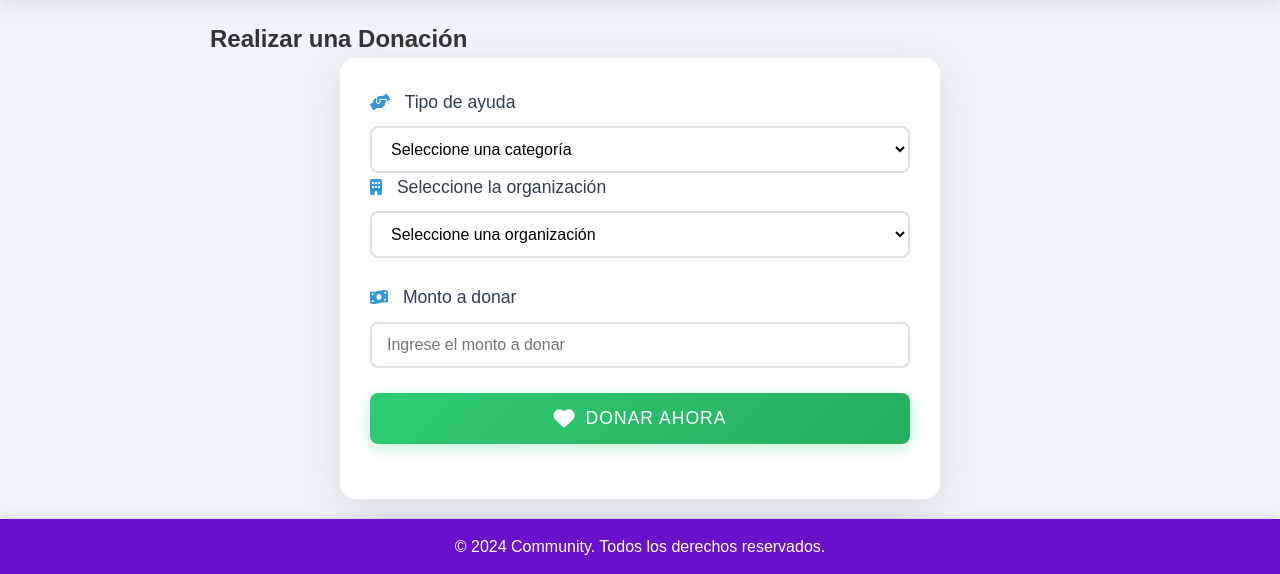
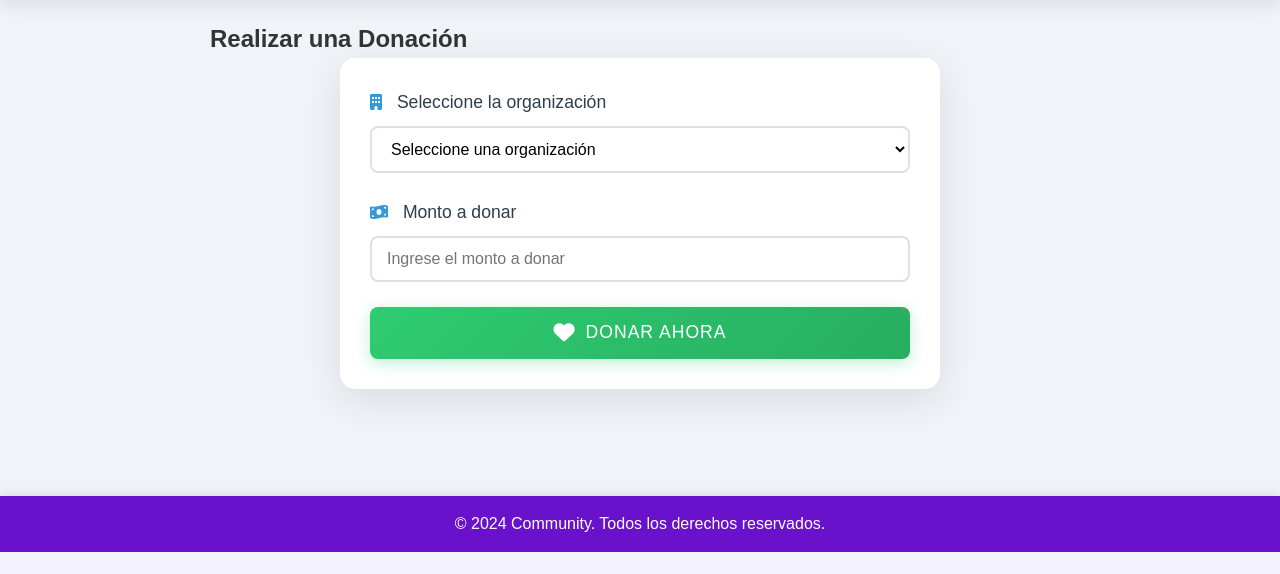
Before and after one commit to Curcolor/CONEXION_SOLIDARIA, a Flask app: page /donar in a window 1280 px wide. Shown: the part 248-822 px from the top of the page. After the commit the page ends 800 px from the top, so only its background shows below. Run offline with Flask 3, Linux system fonts and the light colour scheme; data comes from the database, SQL or seed files in the repository.

Commit message:
solucion de problemas con el html de donacion

```diff
--- a/src/templates/pages/donar.html
+++ b/src/templates/pages/donar.html
@@ -37,22 +37,6 @@
 
     <main class="container">
         <h2>Realizar una Donación</h2>
-        <form id="form_donacion" class="donation-form">
-            <div class="form-group">
-                <label for="tipo_ayuda">
-                    <i class="fas fa-hands-helping"></i>
-                    Tipo de ayuda
-                </label>
-                <select id="tipo_ayuda" required>
-                    <option value="">Seleccione una categoría</option>
-                    <option value="educacion">Educación</option>
-                    <option value="salud">Salud</option>
-                    <option value="medio_ambiente">Medio Ambiente</option>
-                    <option value="tecnologia">Tecnología</option>
-                    <option value="cultura">Cultura</option>
-                    <option value="deporte">Deporte</option>
-                    <option value="social">Social</option>
-                </select>
 
         <!-- Sección para proyecto específico -->
         <div id="proyecto-especifico" style="display: none;">
@@ -64,38 +48,28 @@
                     <p>Recaudado: $<span id="proyecto-recaudado"></span></p>
                 </div>
             </div>
-                    <form id="form_donacion_proyecto" class="donation-form">
-                        <input type="hidden" id="proyecto_id">
-                        <div class="form-group">
-                            <label for="monto_donacion">
-                                <i class="fas fa-money-bill-wave"></i>
-                                Monto a donar
-                            </label>
-                            <input type="number" id="monto_donacion" required min="1" step="1"
-                                placeholder="Ingrese el monto a donar">
         </div>
-                        <button type="submit" class="donate-btn">
-                            <i class="fas fa-heart"></i>
-                            Donar ahora
-                        </button>
-                    </form>
-                </div>
+
+        <!-- Formulario único de donación -->
+        <form id="form_donacion" class="donation-form">
+            <input type="hidden" id="proyecto_id" name="proyecto_id">
+
             <div class="form-group">
                 <label for="organizacion">
                     <i class="fas fa-building"></i>
                     Seleccione la organización
                 </label>
-                            <select id="organizacion" required>
-                                <option value="">Primero seleccione un tipo de ayuda</option>
+                <select id="organizacion" name="organizacion" required>
+                    <option value="">Seleccione una organización</option>
                 </select>
             </div>
 
             <div class="form-group">
-                            <label for="monto_personalizado">
+                <label for="monto">
                     <i class="fas fa-money-bill-wave"></i>
                     Monto a donar
                 </label>
-                            <input type="number" id="monto_personalizado" required min="1" step="1"
+                <input type="number" id="monto" name="monto" required min="1" step="1"
                     placeholder="Ingrese el monto a donar">
             </div>
 
@@ -104,7 +78,6 @@
                 Donar ahora
             </button>
         </form>
-                </div>
     </main>
 
     <footer>
```
Lines whose indentation alone changed are shown as unchanged.
